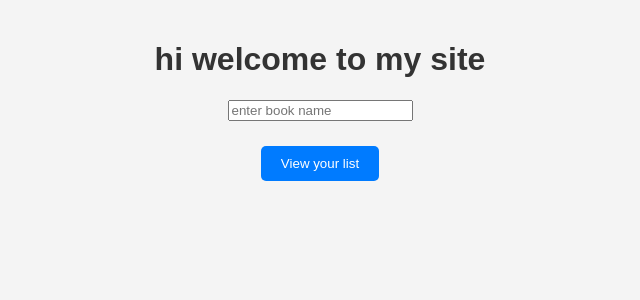
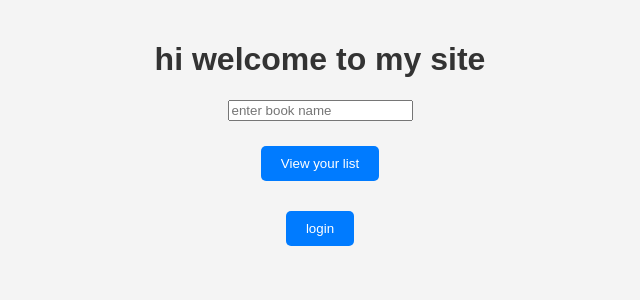
Before and after one commit to Adnan0397/bog, a Flask app: page / in a window 1280 px wide. Shown: the top 300 px of the page, without its empty margins (320-960 px from the left). Run offline with Flask 3, Linux system fonts and the light colour scheme.

Commit message:
login page

```diff
--- a/app.py
+++ b/app.py
@@ -1,7 +1,8 @@
-from flask import Flask, render_template, request
+from flask import Flask, render_template, request, redirect, url_for
 import requests
 import database
 import sqlite3
+
 
 database.init_db()
 
@@ -12,8 +13,11 @@ app = Flask(__name__) #initialiser vores flask
 def index():
     return render_template("index.html")
 
-#if __name__ == '__main__':
- #   app.run(host="0.0.0.0", port=8000)
+
+
+@app.route("/login", methods=["POST"])
+def login():
+     return render_template("login.html")
 
 @app.route("/search_book")
 def search():
--- a/templates/index.html
+++ b/templates/index.html
@@ -15,5 +15,9 @@
     <a href="{{url_for('show_list')}}">
       <button>View your list</button>
     </a>
+    <a href="{{url_for('login')}}">
+      <button>login</button>
+    </a>
+
   </body>
 </html>
```
Also changed, not shown: templates/login.html (added, +20 -0 lines).
